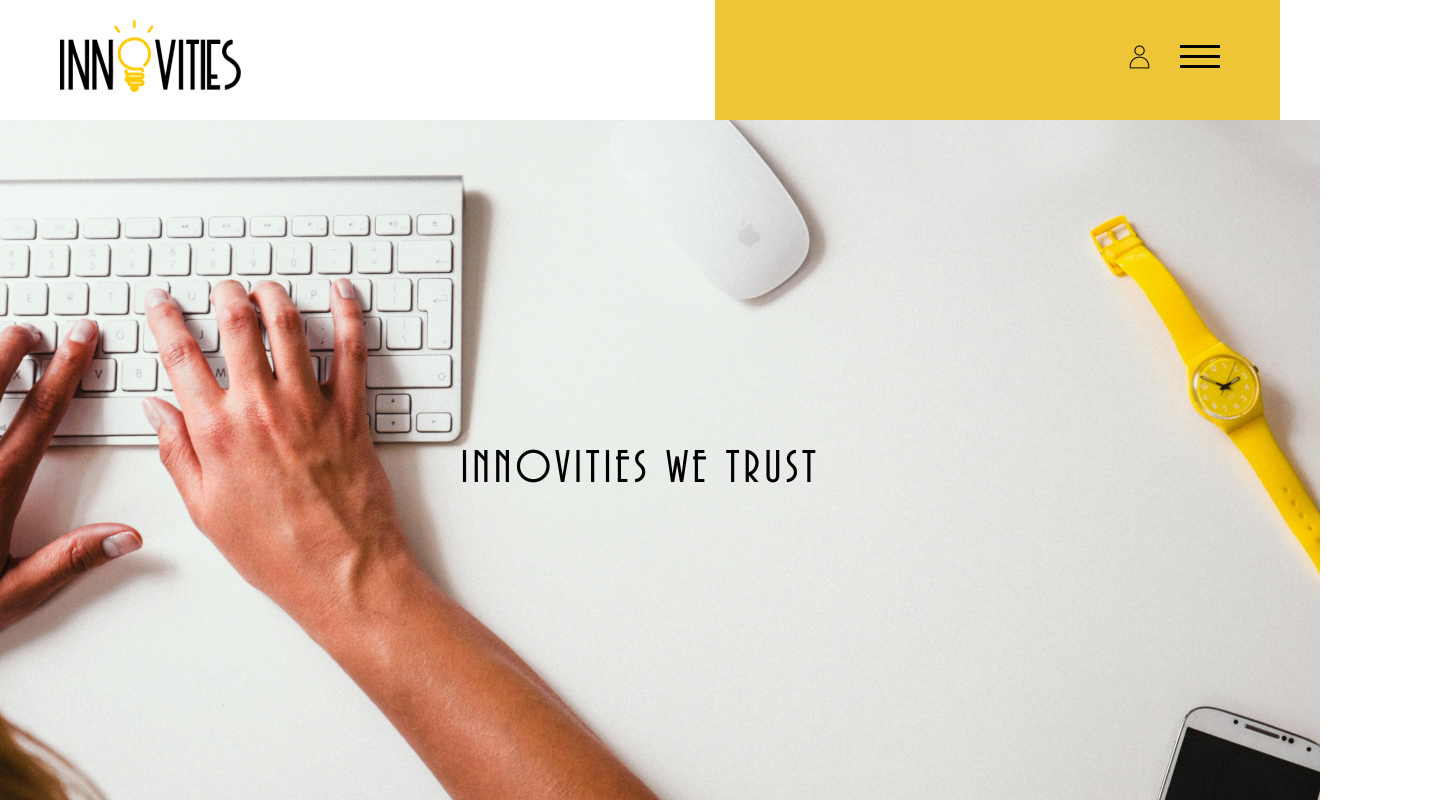
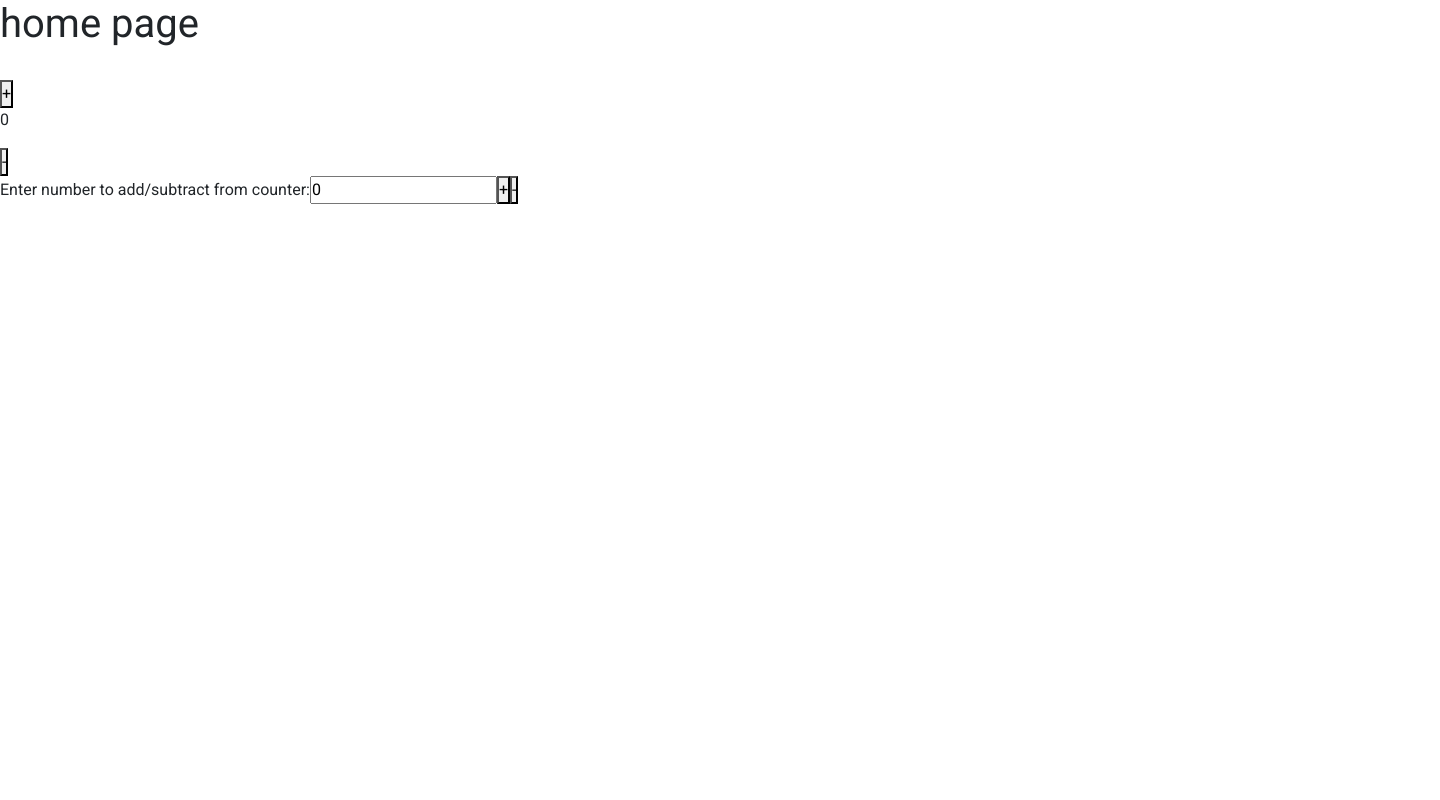
Before and after one commit to grigor-aramyan/generAItor, a React app: page / in a window 1280 px wide. Shown: the top 800 px of the page, 1440 px wide, since content can reach past the window. Built offline with nearby package versions, Linux system fonts and the light colour scheme.

Commit message:
Chenge MAinMenu function

```diff
--- a/src/components/App.js
+++ b/src/components/App.js
@@ -1,6 +1,8 @@
 import React, { Component } from 'react';
 import { connect } from 'react-redux';
 import PropTypes from 'prop-types';
+// import MainMenu from "./profiles/userProfile/MainMenu";
+
 // actions
 import {
     incrementCounter,
@@ -65,6 +67,7 @@
                 <button onClick={this.onIncrementWithNumber}>+</button>
                 <button onClick={this.onDecrementWithNumber}>-</button>
             </div>
+            // <MainMenu />
         );
     }
 }
--- a/src/components/profiles/userProfile/MainMenu.js
+++ b/src/components/profiles/userProfile/MainMenu.js
@@ -1,5 +1,5 @@
 import React from "react";
-export default () => {
+export default function MainMenu() {
     return(
         <div className = "main-menu">
             <h1>Meain</h1>
--- a/src/index.js
+++ b/src/index.js
@@ -9,14 +9,13 @@
 import AboutUsPage from './components/aboutUs/AboutUsPage';
 import Homepage from './components/homepage/Homepage';
 import Pricing from './components/pricing/Pricing';
-import MainMenu from "./components/profiles/userProfile/MainMenu";
 
 ReactDOM.render(
   <Provider store={store}>
     <Router>
       <Route path="/">
         <Switch>
-          <Route exact path="/" component={AboutUsPage} />
+          <Route exact path="/" component={App} />
           <Route
             path="/*"
             render={() => {
```
